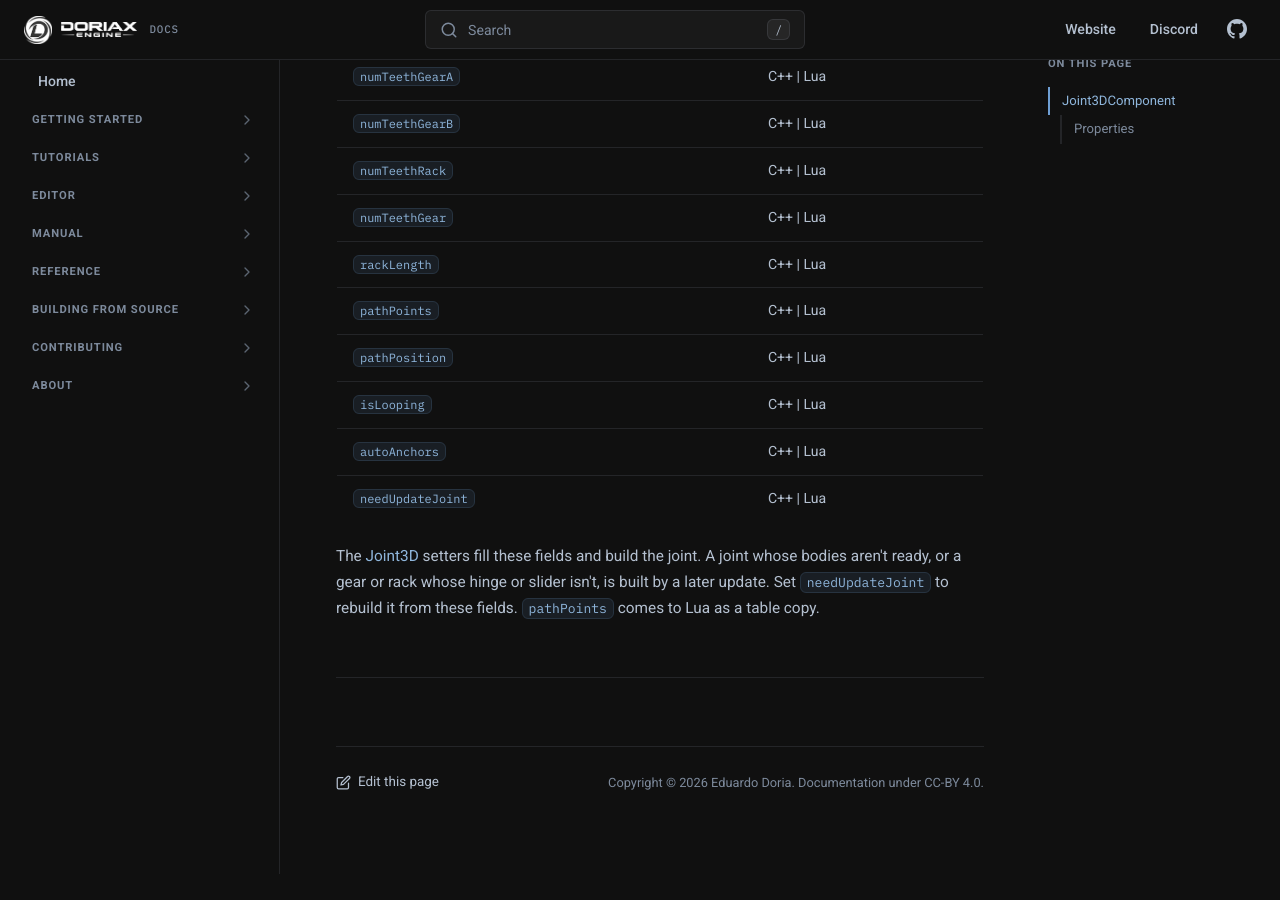
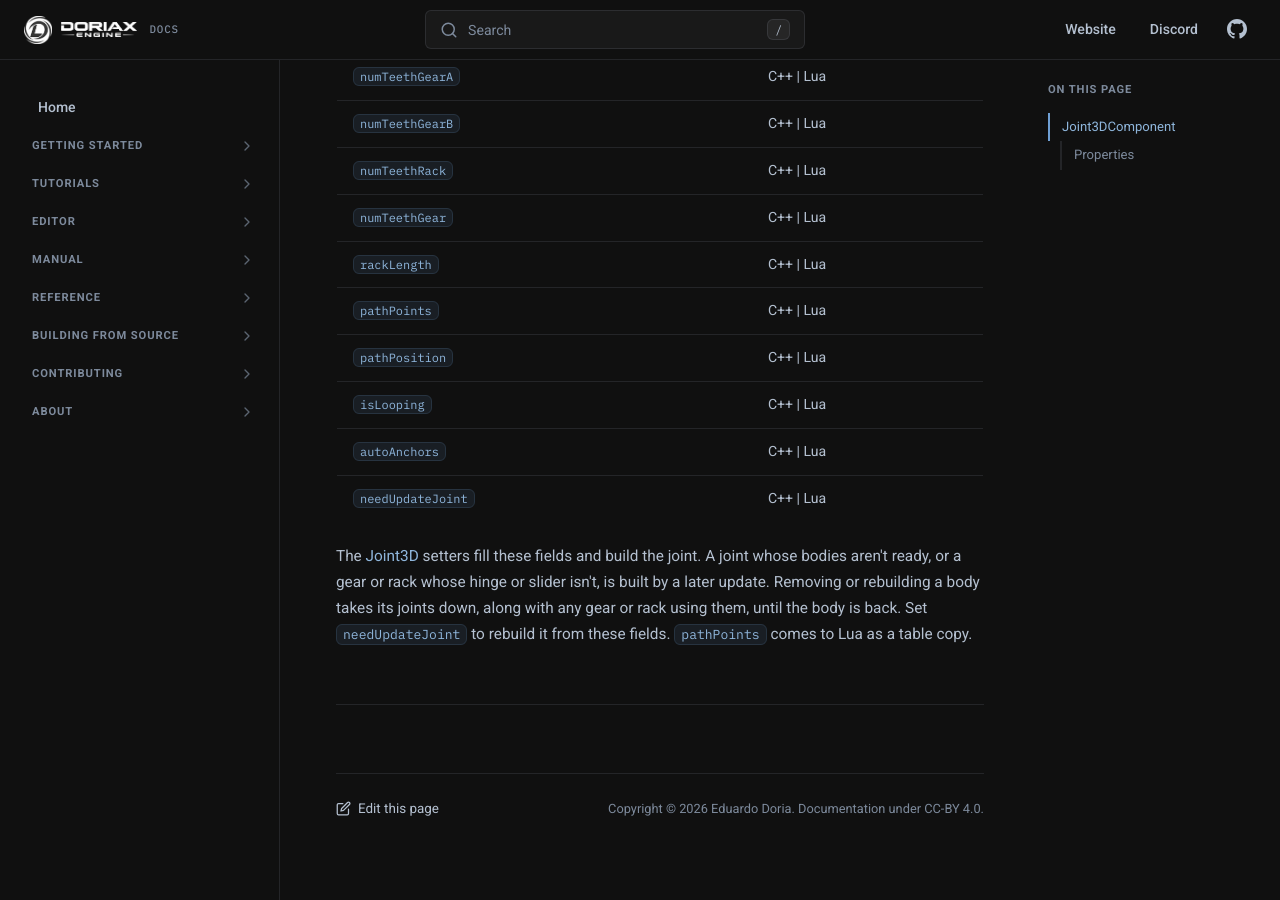
Before and after one commit to doriaxengine/doriax-docs, an MkDocs documentation site: the page built from docs/reference/classes/joint3dcomponent.md, in a window 1280 px wide and 900 px high, scrolled down 1538 px. Built offline with MkDocs 1.6.1, drawn with Linux system fonts in a browser that asks for light colours; comment, search, counter and statistics services are not loaded; before the commit the page ends 2412 px from its top, so only the background shows below that.

Commit message:
Documented joints going down with their bodies

```diff
--- a/docs/reference/classes/joint3dcomponent.md
+++ b/docs/reference/classes/joint3dcomponent.md
@@ -49,4 +49,4 @@ The data a [Joint3D](joint3d.md) is built from. In Lua, get it with `joint:getJo
 | `autoAnchors` | C++ \| Lua |
 | `needUpdateJoint` | C++ \| Lua |
 
-The [Joint3D](joint3d.md) setters fill these fields and build the joint. A joint whose bodies aren't ready, or a gear or rack whose hinge or slider isn't, is built by a later update. Set `needUpdateJoint` to rebuild it from these fields. `pathPoints` comes to Lua as a table copy.
+The [Joint3D](joint3d.md) setters fill these fields and build the joint. A joint whose bodies aren't ready, or a gear or rack whose hinge or slider isn't, is built by a later update. Removing or rebuilding a body takes its joints down, along with any gear or rack using them, until the body is back. Set `needUpdateJoint` to rebuild it from these fields. `pathPoints` comes to Lua as a table copy.
```
Also changed, not shown: docs/reference/classes/joint2dcomponent.md (+1 -1 lines).
